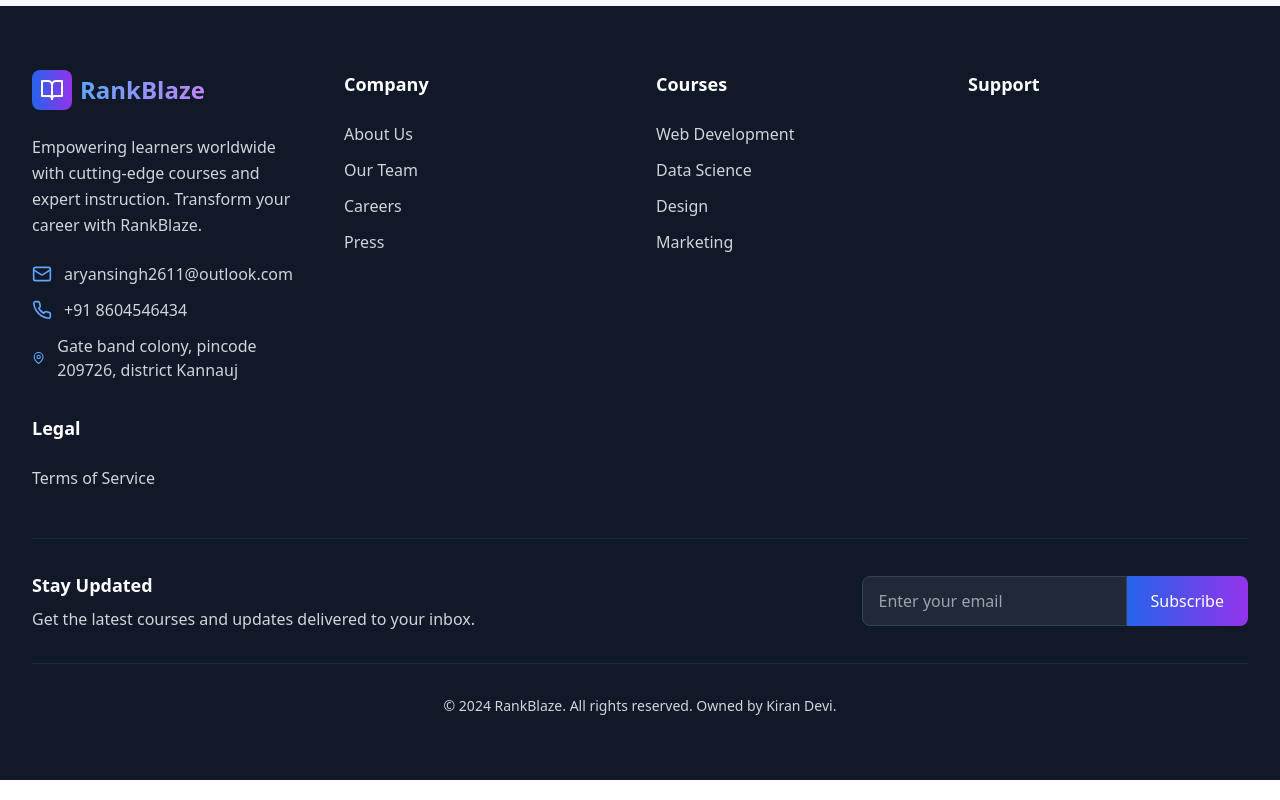
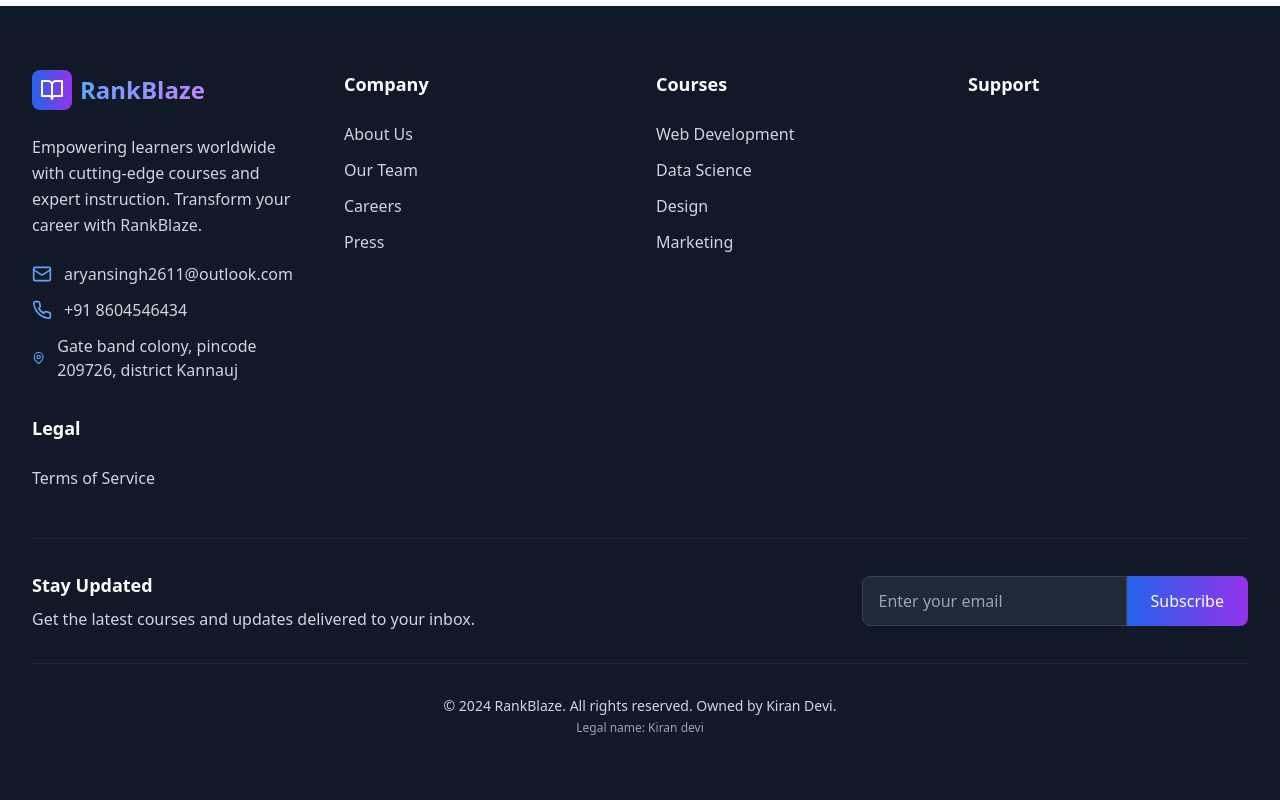
Before and after one commit to Kak4shi73/RankBlazeelearning, a React (Vite) app: page / in a window 1280 px wide. Shown: the part 4316-5116 px from the top of the page. Built offline with nearby package versions, Linux system fonts and the light colour scheme; no server answers.

Commit message:
Add legal name 'Kiran devi' to footer

```diff
--- a/src/components/Footer.tsx
+++ b/src/components/Footer.tsx
@@ -107,6 +107,9 @@ const Footer: React.FC = () => {
               <div className="text-gray-300 text-sm">
                 © 2024 RankBlaze. All rights reserved. Owned by Kiran Devi.
               </div>
+              <div className="text-gray-400 text-xs mt-1">
+                Legal name: Kiran devi
+              </div>
             </div>
           </div>
         </div>
```
